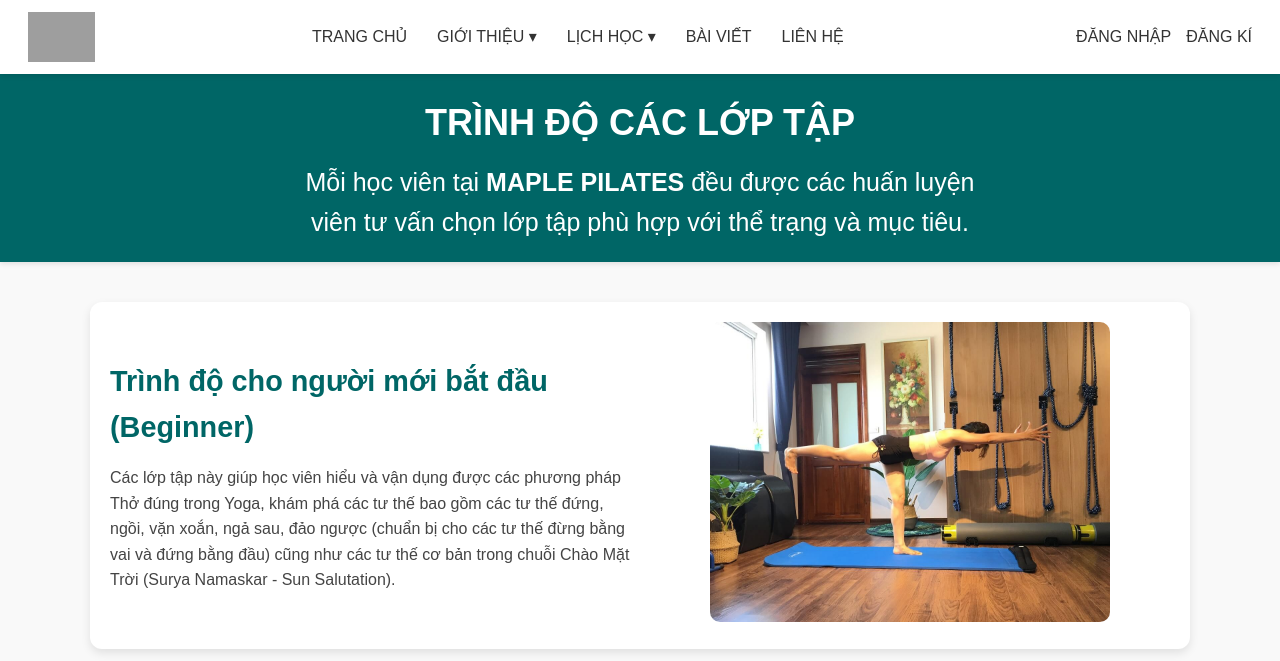
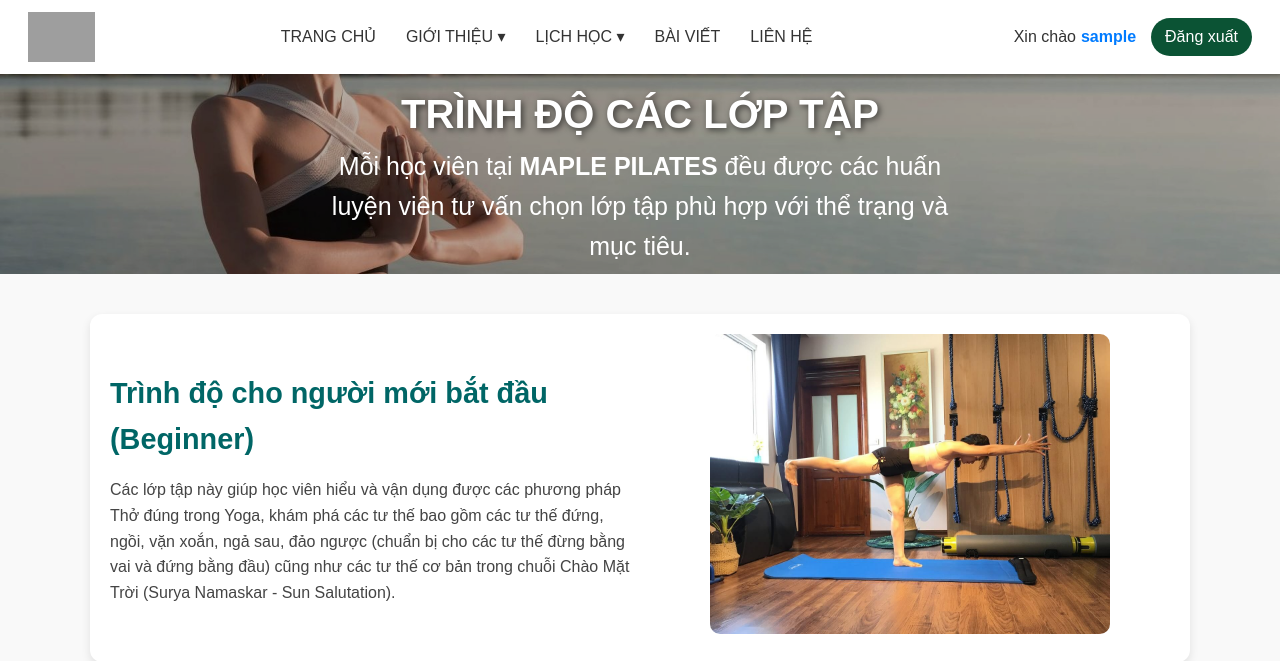
Before and after one commit to HoaiNam1112/PilatesMaple, a PHP site: page /level.php in a window 1280 px wide. Shown: the top 661 px of the page. Run offline with PHP 8.4, Linux system fonts and the light colour scheme; the visitor is signed in with stand-in values (Sample User, id 1); grey boxes are pictures that could not be loaded.

Commit message:
update 1809

```diff
--- /dev/null
+++ b/css/header.css
@@ -0,0 +1,100 @@
+body {
+  margin: 0;
+  font-family: Arial, sans-serif;
+}
+
+header {
+  background: #fff;
+  box-shadow: 0 2px 5px rgba(0, 0, 0, 0.1);
+  position: sticky;
+  top: 0;
+  z-index: 1000;
+  overflow: visible;
+}
+
+.navbar-header {
+  display: flex;
+  align-items: center;
+  justify-content: space-between;
+  padding: 12px 28px;
+  overflow: visible;
+}
+
+.logo img {
+  height: 50px;
+  width: auto;
+  display: block;
+}
+.menu-center {
+  display: flex;
+  flex: 1;
+  justify-content: center;
+  list-style: none;
+  margin: 0;
+  padding: 0;
+}
+
+.menu-center li {
+  margin: 0 15px;
+  position: relative;
+}
+
+.menu-center li a {
+  text-decoration: none;
+  color: #333;
+  font-weight: 500;
+}
+
+.menu-center li:hover > ul {
+  display: block;
+}
+
+.menu-center ul {
+  display: none;
+  position: absolute;
+  top: 100%;
+  left: 0;
+  background: #fff;
+  border: 1px solid #ddd;
+  list-style: none;
+  padding: 10px;
+  min-width: 200px;
+  z-index: 2000;
+}
+
+.menu-center ul li {
+  margin: 5px 0;
+}
+
+.menu-center ul li a {
+  color: #555;
+  font-weight: 400;
+}
+
+.menu-right {
+  display: flex;
+  list-style: none;
+  margin: 0;
+  padding: 0;
+}
+
+.menu-right li {
+  margin-left: 15px;
+  display: flex;
+  align-items: center;
+}
+
+.menu-right li strong {
+  color: #007bff;
+  margin-left: 5px;
+}
+.menu-right li a {
+  display: inline-block;
+  padding: 6px 14px;
+  border-radius: 20px;
+  background: #0b5334ff;
+  color: #fff;
+  font-weight: 500;
+  text-decoration: none;
+  transition: all 0.3s ease;
+}
--- a/css/levels.css
+++ b/css/levels.css
@@ -9,26 +9,6 @@ body {
   line-height: 1.6;
   color: #333;
   background: #f9f9f9;
-}
-.header-levels {
-  width: 100%;
-  background: #006666;
-  color: white;
-  text-align: center;
-  padding: 20px;
-  position: relative;
-  z-index: 1;
-}
-
-.header-levels h1 {
-  font-size: 36px;
-  margin-bottom: 10px;
-}
-
-.header-levels p {
-  font-size: 25px;
-  max-width: 700px;
-  margin: 0 auto;
 }
 
 .container-levels {
@@ -74,3 +54,37 @@ body {
   border-radius: 10px;
   object-fit: cover;
 }
+.banner {
+  position: relative;
+  width: 100%;
+  height: 200px;
+  overflow: hidden;
+}
+
+.banner img {
+  width: 100%;
+  height: 100%;
+  object-fit: cover;
+  filter: brightness(70%);
+}
+
+.banner-text {
+  position: absolute;
+  top: 50%;
+  left: 50%;
+  transform: translate(-50%, -50%);
+  color: white;
+  text-align: center;
+}
+
+.banner-text h1 {
+  font-size: 2.5em;
+  font-weight: bold;
+  text-shadow: 2px 2px 6px rgba(0, 0, 0, 0.6);
+}
+
+.banner-text p {
+  font-size: 25px;
+  max-width: 700px;
+  margin: 0 auto;
+}
--- a/manager/logout.php
+++ b/manager/logout.php
@@ -2,5 +2,5 @@
 session_start();
 session_unset();
 session_destroy();
-header("Location: ../index.php");
+header("Location: ../page/home.php");
 exit;
--- a/page/baiviet.php
+++ b/page/baiviet.php
@@ -1,4 +1,3 @@
-<?php include 'header.php'?>
 <?php include '../page/connect.php';
 ?>
 
@@ -14,6 +13,8 @@
 
 </head>
 <body>
+    <?php include 'header.php'?>
+
     <h1 class="banner ">Bài Viết</h1>
     <div class="container">
         <div class="row">
--- a/page/header.php
+++ b/page/header.php
@@ -1,101 +1,15 @@
+<?php
+if (session_status() == PHP_SESSION_NONE) {
+    session_start();
+}
+?>
 <!DOCTYPE html>
 <html lang="vi">
   <head>
     <meta charset="UTF-8" />
     <meta name="viewport" content="width=device-width, initial-scale=1.0" />
     <title>Pilates Website</title>
-    <style>
-      body {
-        margin: 0;
-        font-family: Arial, sans-serif;
-      }
-
-      header {
-        background: #fff;
-        box-shadow: 0 2px 5px rgba(0, 0, 0, 0.1);
-        position: sticky;
-        top: 0;
-        z-index: 1000;
-        overflow: visible;
-      }
-
-      .navbar-header {
-        display: flex;
-        align-items: center;
-        justify-content: space-between;
-        padding: 12px 28px;
-         overflow: visible;
-      }
-
-      .logo img {
-        height: 50px;
-        width: auto;
-        display: block;
-      }
-      .menu-center {
-        display: flex;
-        flex: 1;
-        justify-content: center;
-        list-style: none;
-        margin: 0;
-        padding: 0;
-      }
-
-      .menu-center li {
-        margin: 0 15px;
-        position: relative;
-
-      }
-
-      .menu-center li a {
-        text-decoration: none;
-        color: #333;
-        font-weight: 500;
-      }
-
-      .menu-center li:hover > ul {
-        display: block;
-      }
-
-      .menu-center ul {
-        display: none;
-        position: absolute;
-        top: 100%;
-        left: 0;
-        background: #fff;
-        border: 1px solid #ddd;
-        list-style: none;
-        padding: 10px;
-        min-width: 160px;
-        z-index: 2000;
-      }
-
-      .menu-center ul li {
-        margin: 5px 0;
-      }
-
-      .menu-center ul li a {
-        color: #555;
-        font-weight: 400;
-      }
-
-      .menu-right {
-        display: flex;
-        list-style: none;
-        margin: 0;
-        padding: 0;
-      }
-
-      .menu-right li {
-        margin-left: 15px;
-      }
-
-      .menu-right li a {
-        text-decoration: none;
-        color: #333;
-        font-weight: 500;
-      }
-    </style>
+      <link rel="stylesheet" href="../css/header.css">
   </head>
   <body>
     <header>
@@ -124,8 +38,13 @@
           <li><a href="lienhe.php">LIÊN HỆ</a></li>
         </ul>
         <ul class="menu-right">
-          <li><a href="../manager/login.php">ĐĂNG NHẬP</a></li>
-          <li><a href="../manager/register.php">ĐĂNG KÍ</a></li>
+          <?php if(isset($_SESSION['username'])): ?>
+          <li>Xin chào <strong><?php echo $_SESSION['username']; ?></strong></li>
+          <li><a href="../manager/logout.php">Đăng xuất</a></li>
+           <?php else: ?>
+          <li><a href="../manager/login.php">Đăng nhập</a></li>
+           <li><a href="../manager/register.php">Đăng kí</a></li>
+         <?php endif; ?>
         </ul>
       </nav>
     </header>
--- a/page/level.php
+++ b/page/level.php
@@ -12,10 +12,13 @@ mysqli_set_charset($conn, 'UTF8');
   <link rel="stylesheet" href="../css/levels.css">
 </head>
 <body>
-  <header class="header-levels">
+  <div class="banner">
+  <img src="../pic/bnhlv.jpg" alt="Banner Huấn Luyện Viên">
+  <div class="banner-text">
     <h1>TRÌNH ĐỘ CÁC LỚP TẬP</h1>
-    <p>Mỗi học viên tại <strong>MAPLE PILATES</strong> đều được các huấn luyện viên tư vấn chọn lớp tập phù hợp với thể trạng và mục tiêu.</p>
-  </header>
+     <p>Mỗi học viên tại <strong>MAPLE PILATES</strong> đều được các huấn luyện viên tư vấn chọn lớp tập phù hợp với thể trạng và mục tiêu.</p>
+  </div>
+</div>
 
   <main class="container-levels">
     <section class="level-card">
--- a/page/lienhe.php
+++ b/page/lienhe.php
@@ -1,4 +1,3 @@
-<?php include 'header.php'?>
 <?php
 include 'connect.php';
 $successMsg = "";
@@ -83,6 +82,7 @@ if ($_SERVER["REQUEST_METHOD"] == "POST" && isset($_POST["contact_form"])) {
     <link rel="stylesheet" href="../css/baiviet.css" />
 </head>
 <body>
+    <?php include 'header.php'?>
     <h1 class="banner mb-4">Kết Nối Với Chúng Tôi</h1>
     <div class="container my-5">
         <div class="row justify-content-center">
--- a/page/schedule.php
+++ b/page/schedule.php
@@ -1,5 +1,4 @@
 <?php
-require('header.php');
 require "connect.php";
 mysqli_set_charset($conn, 'UTF8');
 ?>
@@ -13,6 +12,8 @@ mysqli_set_charset($conn, 'UTF8');
   <link rel="stylesheet" href="../css/schedule.css">
 </head>
 <body>
+      <?php include 'header.php'; ?>
+
   <div class="container-lichtap">
     <div class="lich-header">
         <h1>LỊCH TẬP TẠI MAPLE</h1>
```
Also changed, not shown: css/huanluyen.css (+23 -8 lines), page/trainer.php (+5 -3 lines), pic/bnhlv.jpg (added).
